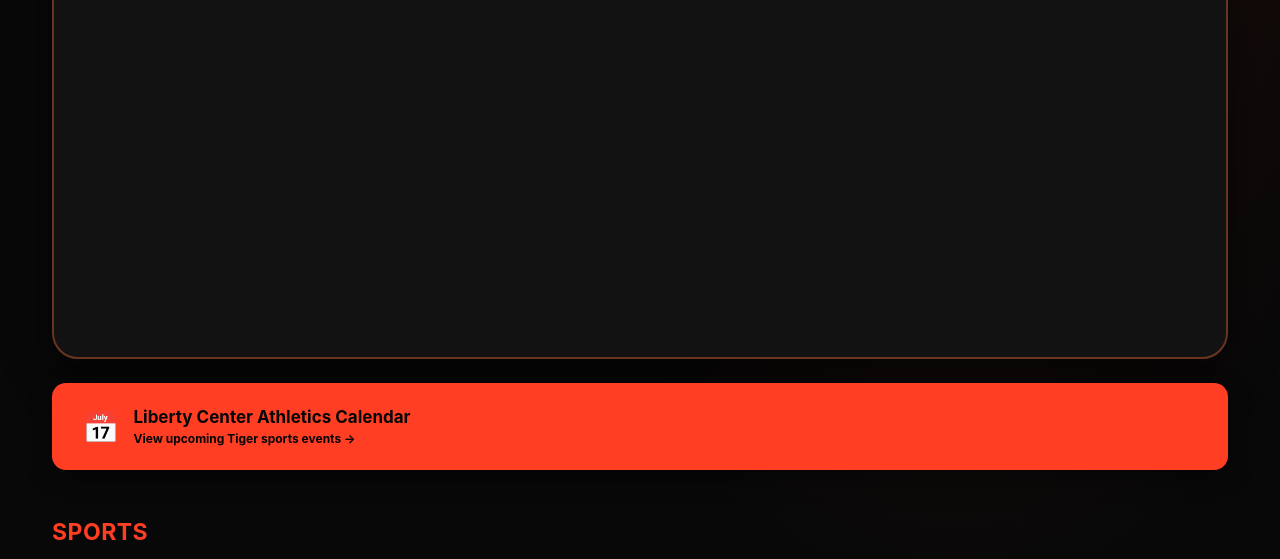
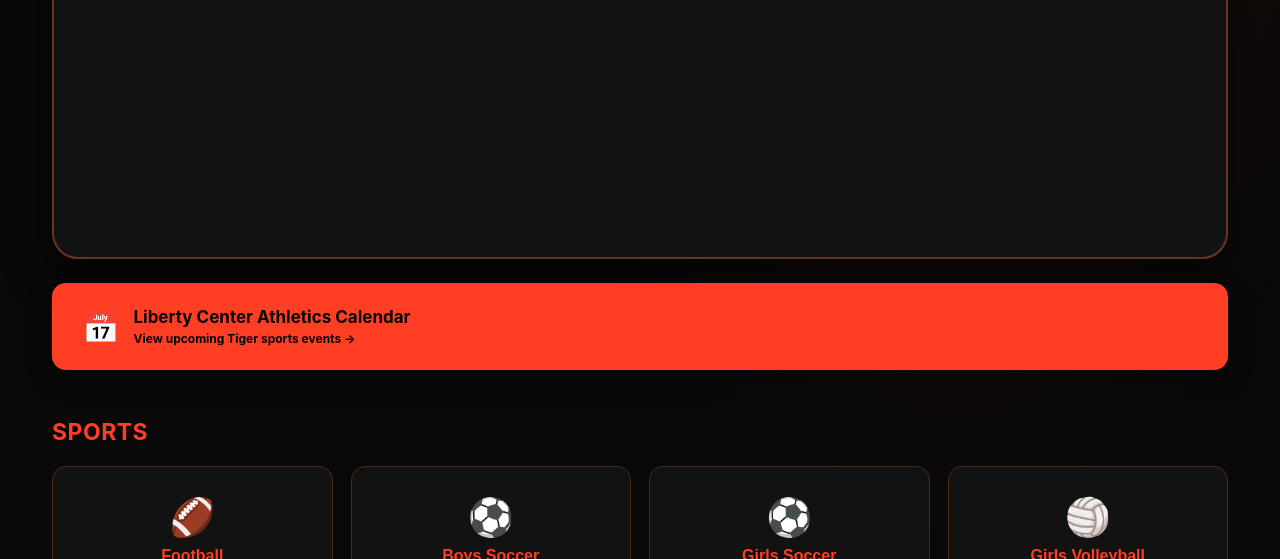
Before and after one commit to LCTigerSportsLive/LCTigerSportsLive, a website: page public/index.html in a window 1280 px wide. Shown: the part 872-1431 px from the top of the page. Drawn offline with Linux system fonts and the light colour scheme; no server answers.

Commit message:
Slightly reduce Game Day card size across screen widths

```diff
--- a/public/website.css
+++ b/public/website.css
@@ -51,14 +51,14 @@ main > .hero{padding:22px 24px 24px;margin:10px 0 24px}
 main > .hero h1{font-size:clamp(28px,4vw,44px);line-height:1.12;letter-spacing:-.7px;margin:8px 0}
 main > .hero p{font-size:15px;line-height:1.45;margin:8px 0 12px}
 main > .hero .primary{padding:11px 17px;font-size:13px;margin-top:4px}
-main > .game-day-card{padding:24px;min-height:440px;border:2px solid #693522;box-shadow:0 14px 45px #0009}
+main > .game-day-card{padding:22px;min-height:390px;border:2px solid #693522;box-shadow:0 14px 45px #0009}
 main > .game-day-card .game-day-live{padding-top:24px}
 main > .game-day-card .live-player-frame{width:100%;max-width:none}
 @media(min-width:900px){
  main > .hero{padding:32px 38px 34px;margin:8px 0 26px}
  main > .hero h1{font-size:clamp(36px,4vw,54px);max-width:900px}
  main > .hero p{font-size:17px;max-width:760px}
- main > .game-day-card{padding:42px;min-height:620px;border-radius:26px}
+ main > .game-day-card{padding:34px;min-height:520px;border-radius:26px}
  main > .game-day-card .game-day-live{padding-top:34px}
  main > .game-day-card .live-player-heading h3{font-size:27px}
  main > .game-day-card .game-day-team h3{font-size:29px}
@@ -66,5 +66,5 @@ main > .game-day-card .live-player-frame{width:100%;max-width:none}
 @media(max-width:520px){
  main > .hero{padding:18px 16px 20px;margin:6px 0 20px}
  main > .hero h1{font-size:29px}
- main > .game-day-card{padding:18px;min-height:430px}
+ main > .game-day-card{padding:16px;min-height:380px}
 }
```
